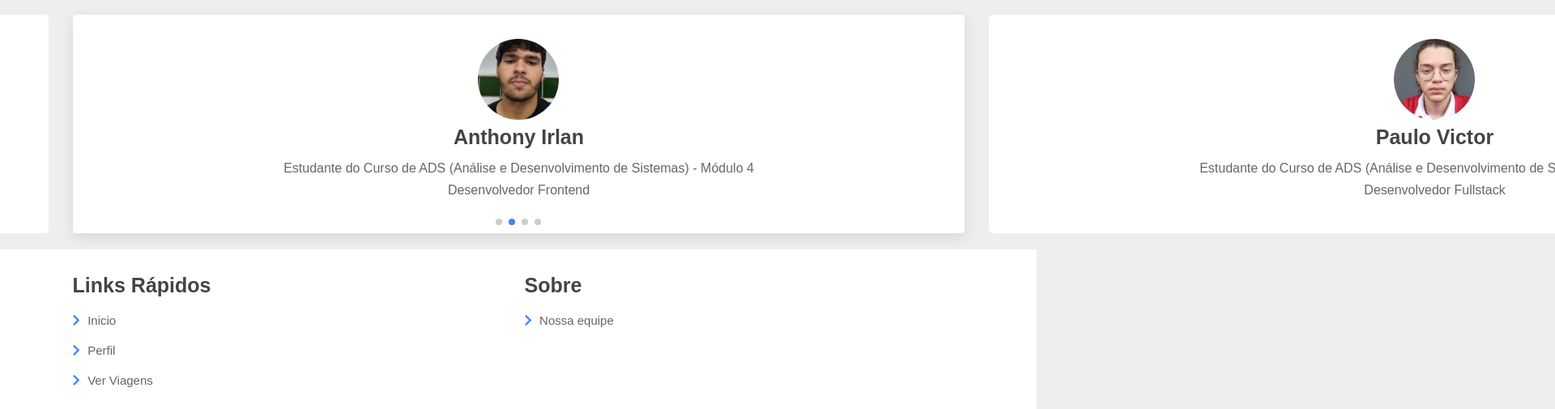
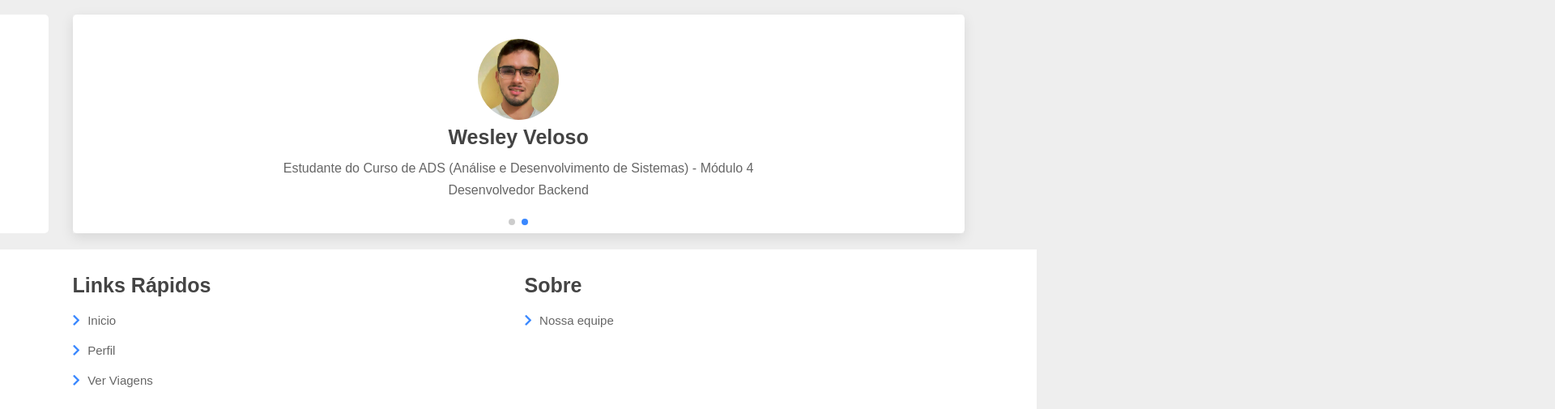
Before and after one commit to ifpi-picos/Traveler-front-end, a website: page pages/about.html in a window 1280 px wide. Shown: the part 127-632 px from the top of the page at 81% size, 1920 px wide, since content can reach past the window. Drawn offline with nearby package versions, Linux system fonts and the light colour scheme; sample sign-in values are in the browser's storage.

Commit message:
add about

```diff
--- a/pages/about.html
+++ b/pages/about.html
@@ -75,22 +75,6 @@
                 </div>
 
                 <div class="swiper-slide slide">
-                    <img src="/img/anthony.jpeg" alt="">
-                    <h3>Anthony Irlan</h3>
-                    <p>Estudante do Curso de ADS (Análise e Desenvolvimento de Sistemas) - Módulo 4 <br>
-                        Desenvolvedor Frontend
-                    </p>
-                </div>
-
-                <div class="swiper-slide slide">
-                    <img src="/img/sales.jpeg" alt="">
-                    <h3>Paulo Victor</h3>
-                    <p>Estudante do Curso de ADS (Análise e Desenvolvimento de Sistemas) - Módulo 4 <br>
-                        Desenvolvedor Fullstack
-                    </p>
-                </div>
-
-                <div class="swiper-slide slide">
                     <img src="/img/wesley.jpeg" alt="">
                     <h3>Wesley Veloso</h3>
                     <p>Estudante do Curso de ADS (Análise e Desenvolvimento de Sistemas) - Módulo 4 <br>
```
